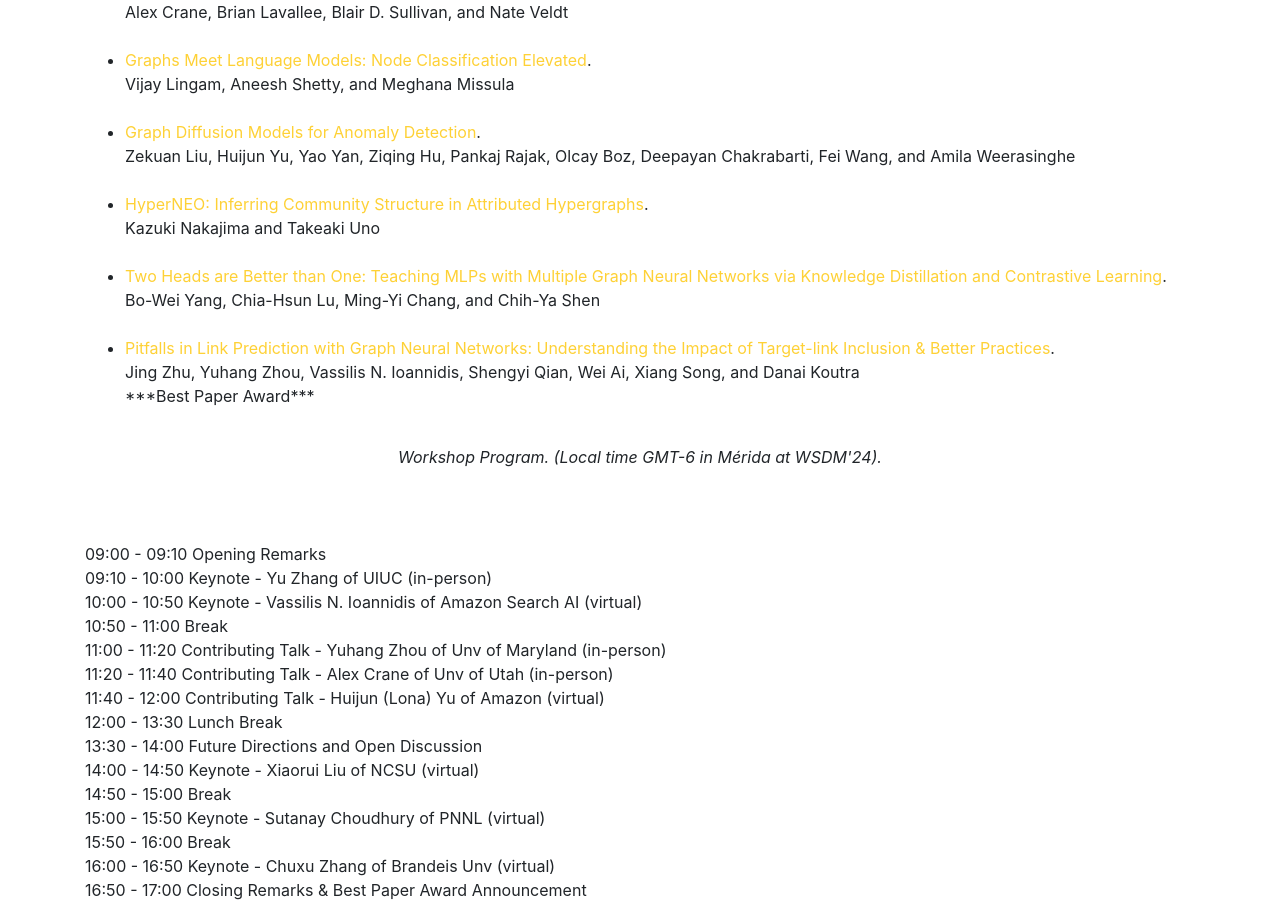
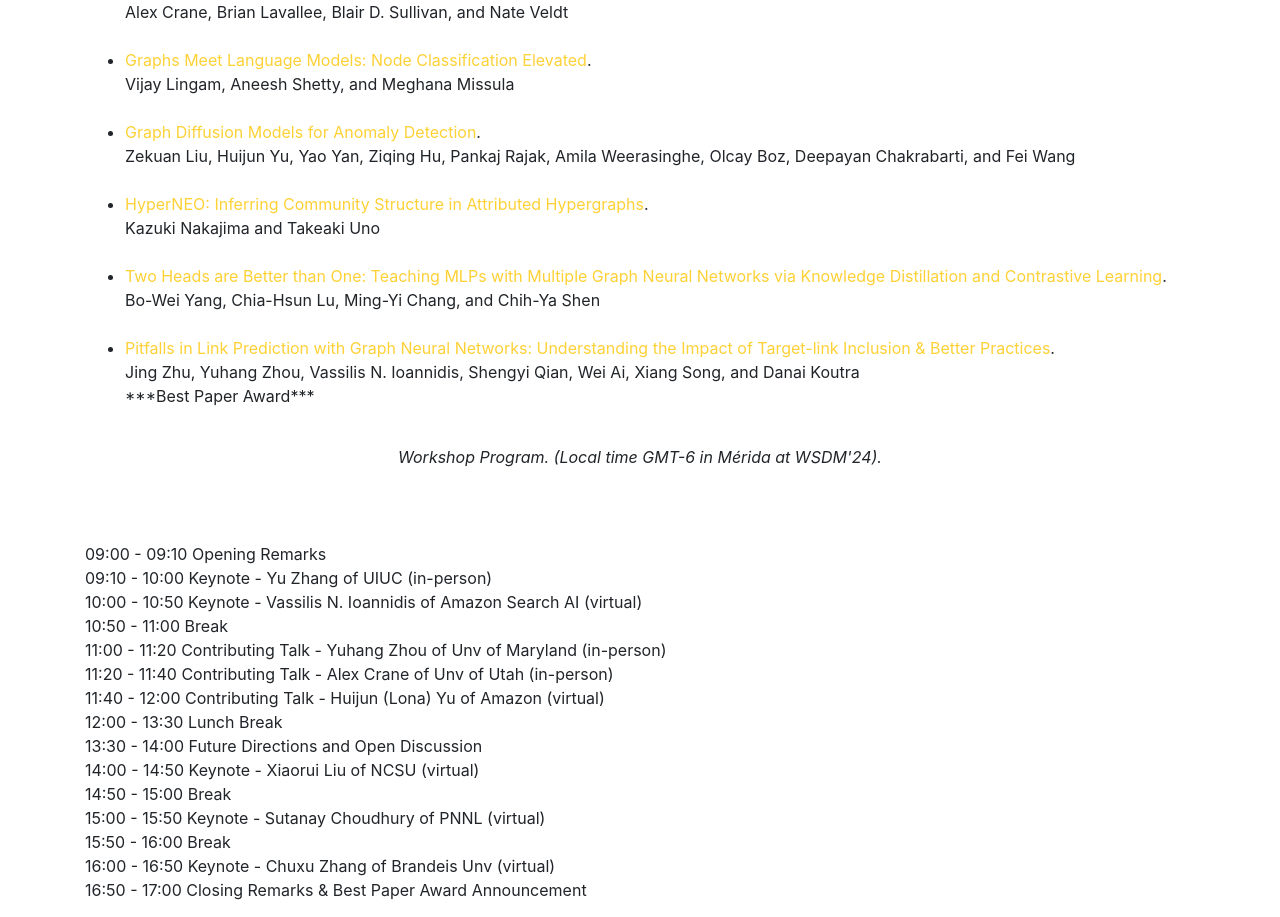
Before and after one commit to MLoG-Workshop/MLoG-Workshop.github.io, a website with bundled scripts: page wsdm24.html in a window 1280 px wide. Shown: the part 4120-5037 px from the top of the page. Built offline with nearby package versions, Linux system fonts and the light colour scheme; a web font is replaced by a local one.

Commit message:
Update wsdm24.html

```diff
--- a/wsdm24.html
+++ b/wsdm24.html
@@ -203,7 +203,7 @@
 
 <li><span style="color:#fed136">Overlapping and Robust Edge-Colored Clustering in Hypergraphs</span>. <br>Alex Crane, Brian Lavallee, Blair D. Sullivan, and Nate Veldt</li><br>
 <li><span style="color:#fed136">Graphs Meet Language Models: Node Classification Elevated</span>. <br>Vijay Lingam, Aneesh Shetty, and Meghana Missula</li><br>
-<li><span style="color:#fed136">Graph Diffusion Models for Anomaly Detection</span>. <br>Zekuan Liu, Huijun Yu, Yao Yan, Ziqing Hu, Pankaj Rajak, Olcay Boz, Deepayan Chakrabarti, Fei Wang, and Amila Weerasinghe</li><br>
+<li><span style="color:#fed136">Graph Diffusion Models for Anomaly Detection</span>. <br>Zekuan Liu, Huijun Yu, Yao Yan, Ziqing Hu, Pankaj Rajak, Amila Weerasinghe, Olcay Boz, Deepayan Chakrabarti, and Fei Wang</li><br>
 <li><span style="color:#fed136">HyperNEO: Inferring Community Structure in Attributed Hypergraphs</span>. <br>Kazuki Nakajima and Takeaki Uno</li><br>
 <li><span style="color:#fed136">Two Heads are Better than One: Teaching MLPs with Multiple Graph Neural Networks via Knowledge Distillation and Contrastive Learning</span>. <br>Bo-Wei Yang, Chia-Hsun Lu, Ming-Yi Chang, and Chih-Ya Shen</li><br>
 <li><span style="color:#fed136">Pitfalls in Link Prediction with Graph Neural Networks: Understanding the Impact of Target-link Inclusion &amp; Better Practices</span>. <br>Jing Zhu, Yuhang Zhou, Vassilis N. Ioannidis, Shengyi Qian, Wei Ai, Xiang Song, and Danai Koutra<br> ***Best Paper Award*** </li><br>
```
